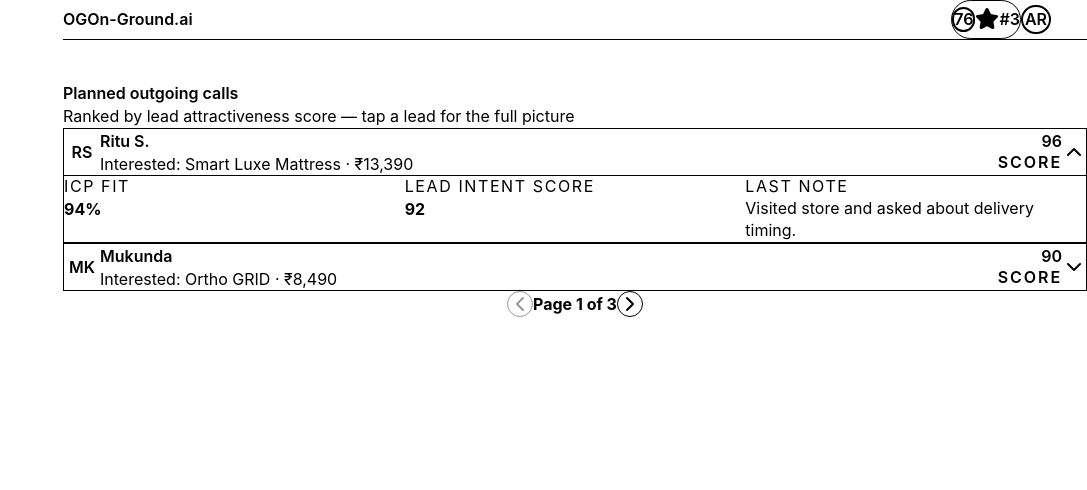
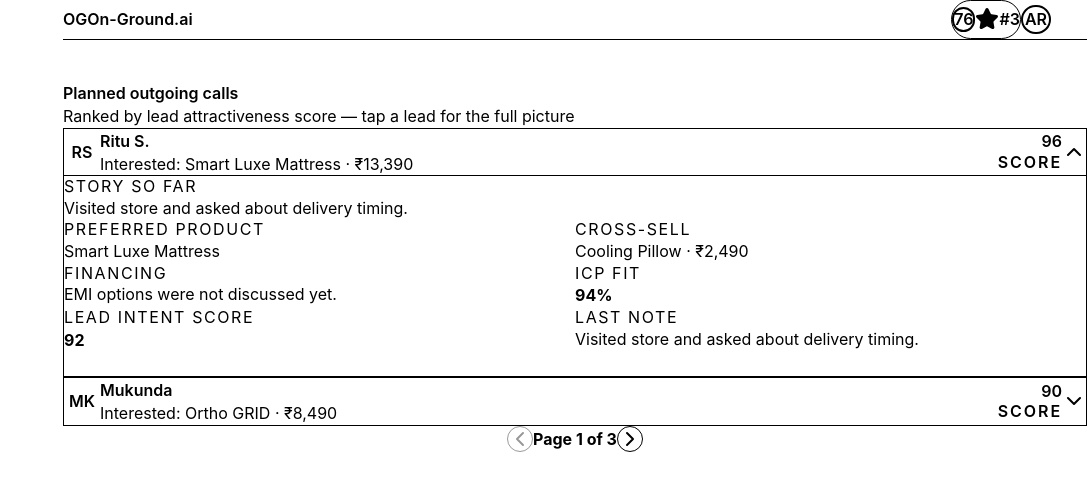
Before and after one commit to Sivaani-Janaswamy/oga-callcentre-app, a React (Vite) app: page /plan/calls in a window 1280 px wide. Both pictures are taken after a click on the button 768 px from the left and 151 px from the top of the page. Shown: the top 490 px of the page, without its empty margins (193-1280 px from the left). Built offline with nearby package versions, Linux system fonts and the light colour scheme.

Commit message:
feat(plan): add lead details and place call state

```diff
--- /dev/null
+++ b/src/components/plan/CallAction.tsx
@@ -0,0 +1,34 @@
+import { PhoneCall } from 'lucide-react';
+
+interface CallActionProps {
+  calling: boolean;
+  label: string;
+  onCall: () => void;
+  onCancel: () => void;
+}
+
+export function CallAction({
+  calling,
+  label,
+  onCall,
+  onCancel,
+}: CallActionProps): JSX.Element {
+  return (
+    <div className="flex items-center gap-2">
+      <button
+        type="button"
+        disabled={calling}
+        onClick={onCall}
+        className="inline-flex items-center gap-1 rounded-md bg-success px-2 py-1 text-10 font-semibold text-white disabled:cursor-not-allowed disabled:opacity-60"
+      >
+        <PhoneCall className="h-3 w-3" />
+        {calling ? 'Calling…' : label}
+      </button>
+      {calling && (
+        <button type="button" onClick={onCancel} className="text-10 text-text-muted underline">
+          Cancel
+        </button>
+      )}
+    </div>
+  );
+}
--- a/src/components/plan/CallsToMakePage.tsx
+++ b/src/components/plan/CallsToMakePage.tsx
@@ -6,6 +6,7 @@
 import { formatInr } from '../../utils/format';
 import { DashboardError, DashboardLoading } from '../dashboard/DashboardState';
 import { Avatar } from '../ui/Avatar';
+import { CallAction } from './CallAction';
 
 const PAGE_SIZE = 2;
 
@@ -34,11 +35,17 @@
 function LeadRow({
   lead,
   expanded,
+  calling,
   onToggle,
+  onCall,
+  onCancel,
 }: {
   lead: PlannedCall;
   expanded: boolean;
+  calling: boolean;
   onToggle: () => void;
+  onCall: () => void;
+  onCancel: () => void;
 }): JSX.Element {
   return (
     <div className="rounded-md border border-border bg-card shadow-soft">
@@ -70,7 +77,25 @@
       </button>
       {expanded && (
         // PLACEHOLDER: verify the expandable detail content against the mock.
-        <div className="grid gap-3 border-t border-border px-3 py-3 text-11 text-text-muted sm:grid-cols-3">
+        <div className="grid gap-3 border-t border-border px-3 py-3 text-11 text-text-muted sm:grid-cols-2">
+          <p className="sm:col-span-2">
+            <span className="block text-10 uppercase tracking-[0.1em]">Story so far</span>
+            <span className="mt-1 block text-text">{lead.story}</span>
+          </p>
+          <p>
+            <span className="block text-10 uppercase tracking-[0.1em]">Preferred product</span>
+            <span className="mt-1 block text-text">{lead.preferredProduct}</span>
+          </p>
+          <p>
+            <span className="block text-10 uppercase tracking-[0.1em]">Cross-sell</span>
+            <span className="mt-1 block text-text">
+              {lead.crossSellProduct} · {formatInr(lead.crossSellPriceInr)}
+            </span>
+          </p>
+          <p>
+            <span className="block text-10 uppercase tracking-[0.1em]">Financing</span>
+            <span className="mt-1 block text-text">{lead.financing}</span>
+          </p>
           <p>
             <span className="block text-10 uppercase tracking-[0.1em]">ICP fit</span>
             <strong className="mt-1 block text-13 text-text">{lead.icpScore}%</strong>
@@ -83,6 +108,14 @@
             <span className="block text-10 uppercase tracking-[0.1em]">Last note</span>
             <span className="mt-1 block text-text">{lead.lastNote}</span>
           </p>
+          <div className="flex items-end justify-end sm:col-span-2">
+            <CallAction
+              calling={calling}
+              label="Place call"
+              onCall={onCall}
+              onCancel={onCancel}
+            />
+          </div>
         </div>
       )}
     </div>
@@ -92,6 +125,7 @@
 export function CallsToMakePage(): JSX.Element {
   const [page, setPage] = useState(1);
   const [expandedId, setExpandedId] = useState<string | null>(null);
+  const [callingId, setCallingId] = useState<string | null>(null);
   const request = useCallback(() => getPlannedCalls(page, PAGE_SIZE), [page]);
   const requestDeps = useMemo(() => [page], [page]);
   const { data, loading, error } = useAsync(request, requestDeps);
@@ -119,7 +153,10 @@
             key={lead.id}
             lead={lead}
             expanded={expandedId === lead.id}
+            calling={callingId === lead.id}
             onToggle={() => setExpandedId((current) => (current === lead.id ? null : lead.id))}
+            onCall={() => setCallingId(lead.id)}
+            onCancel={() => setCallingId(null)}
           />
         ))}
       </div>
--- a/src/components/plan/IncomingCallsPage.tsx
+++ b/src/components/plan/IncomingCallsPage.tsx
@@ -5,6 +5,7 @@
 import { getMissedCalls } from '../../services/api';
 import { formatInr } from '../../utils/format';
 import { DashboardError, DashboardLoading } from '../dashboard/DashboardState';
+import { CallAction } from './CallAction';
 
 const EMPTY_DEPS: unknown[] = [];
 
@@ -35,20 +36,12 @@
           <p className="text-12 font-semibold text-success">{formatInr(call.expectedValueInr)} expected</p>
         )}
         <div className="mt-1 flex items-center justify-end gap-2">
-          <button
-            type="button"
-            disabled={calling}
-            onClick={onCall}
-            className="inline-flex items-center gap-1 rounded-md bg-success px-2 py-1 text-10 font-semibold text-white disabled:cursor-not-allowed disabled:opacity-60"
-          >
-            <PhoneMissed className="h-3 w-3" />
-            {calling ? 'Calling…' : 'Call back'}
-          </button>
-          {calling && (
-            <button type="button" onClick={onCancel} className="text-10 text-text-muted underline">
-              Cancel
-            </button>
-          )}
+          <CallAction
+            calling={calling}
+            label="Call back"
+            onCall={onCall}
+            onCancel={onCancel}
+          />
         </div>
       </div>
     </div>
```
